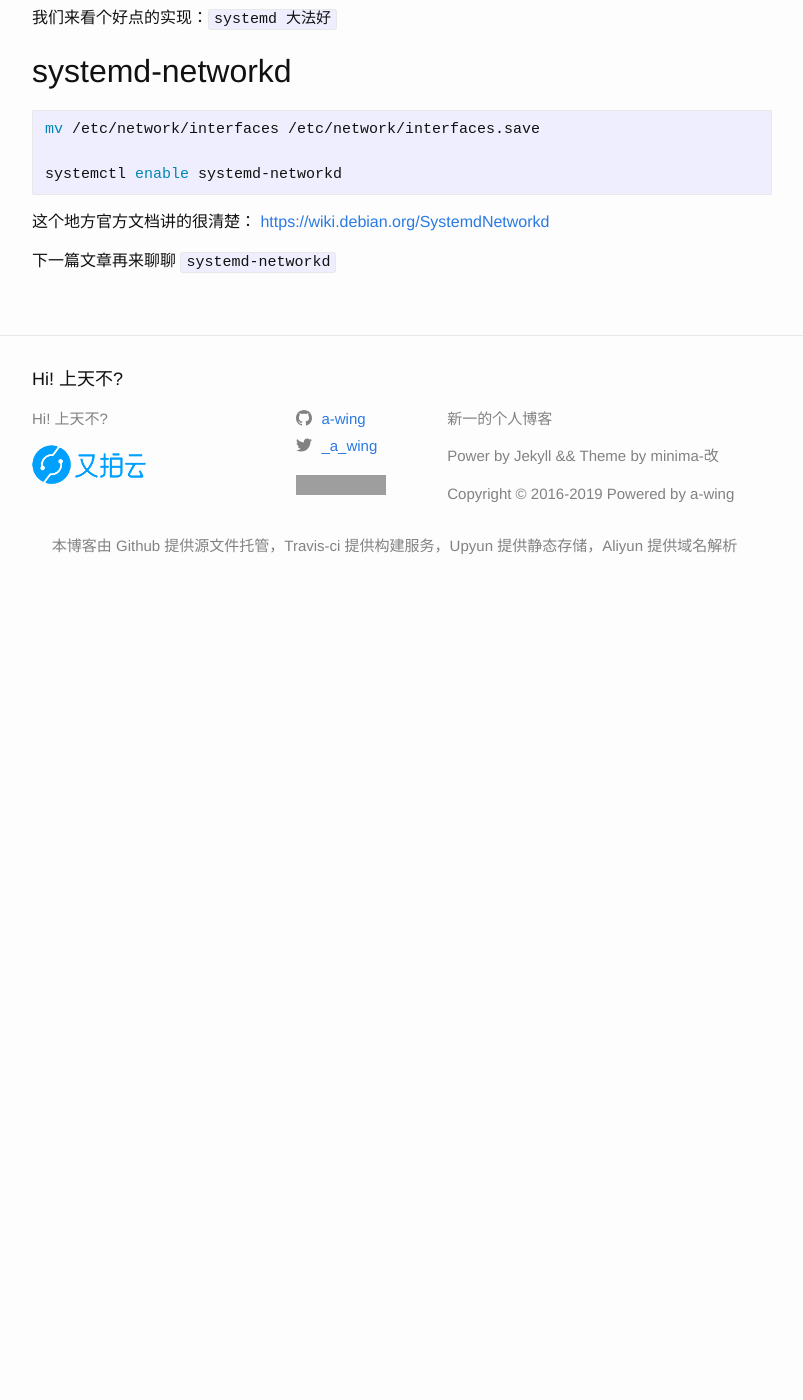
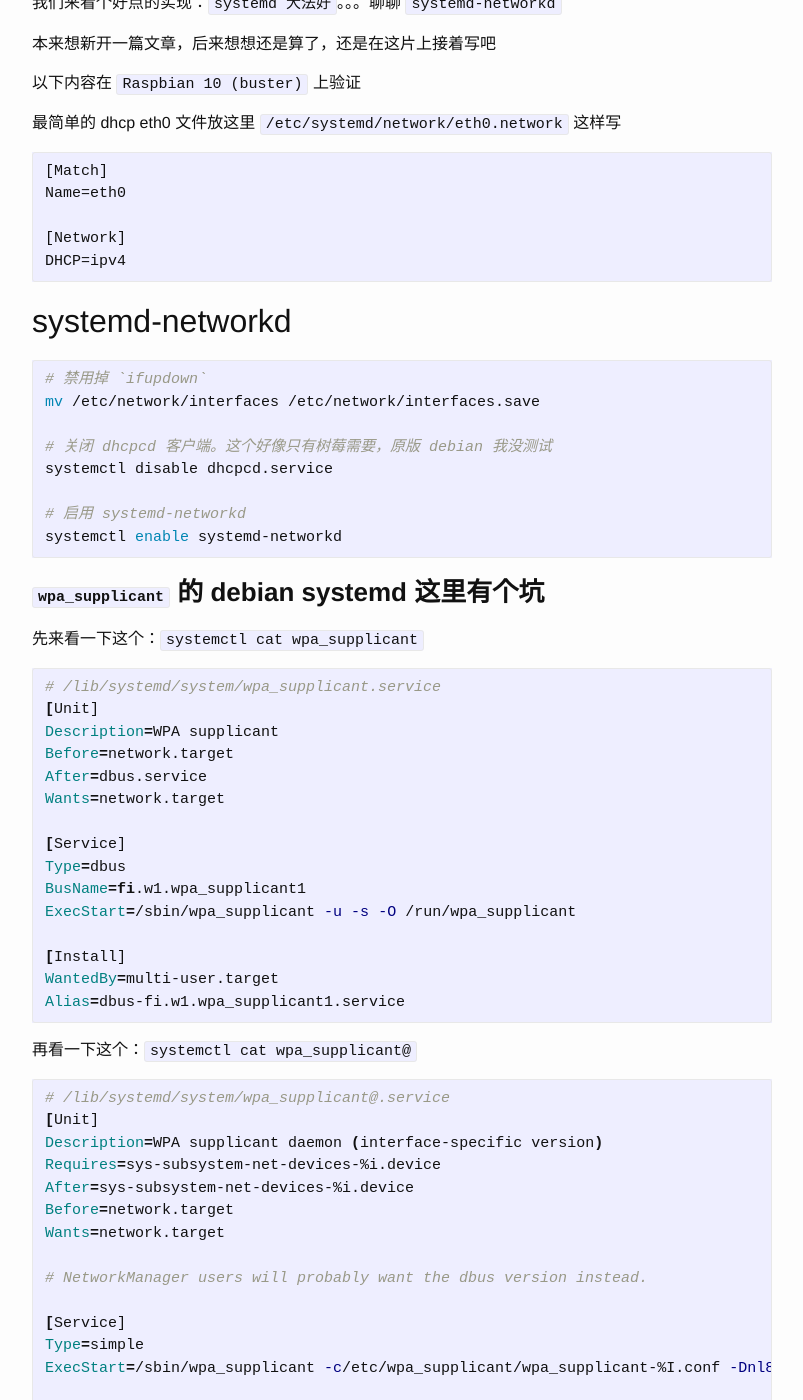
Before and after one commit to a-wing/blog, a Jekyll site: the page built from _posts/2019-04-01-debian_network.md, in a window 1280 px wide and 1400 px high, scrolled down 3943 px. Shown: the whole window, without its empty margins (238-1041 px from the left). Built offline with Jekyll 4.4.1, drawn with Linux system fonts in a browser that asks for light colours; comment, search, counter and statistics services are not loaded; before the commit the page ends 4531 px from its top, so only the background shows below that; some of the changed text lies outside the part shown; grey boxes are pictures that could not be loaded.

Commit message:
Update debian_network

````diff
--- a/_posts/2019-04-01-debian_network.md
+++ b/_posts/2019-04-01-debian_network.md
@@ -161,16 +159,102 @@
 
 > 对的，这是两套网络管理器，搅在一起了。然后同时使用。。。
 
-我们来看个好点的实现：`systemd 大法好`
+以下内容为 2020.02.13 更新
+======
+
+我们来看个好点的实现：`systemd 大法好`。。。聊聊 `systemd-networkd`
+
+本来想新开一篇文章，后来想想还是算了，还是在这片上接着写吧
+
+以下内容在 `Raspbian 10 (buster)` 上验证
+
+最简单的 dhcp eth0 文件放这里 `/etc/systemd/network/eth0.network` 这样写
+```
+[Match]
+Name=eth0
+
+[Network]
+DHCP=ipv4
+```
 
 ## systemd-networkd
-```shell
+```sh
+# 禁用掉 `ifupdown`
 mv /etc/network/interfaces /etc/network/interfaces.save
 
+# 关闭 dhcpcd 客户端。这个好像只有树莓需要，原版 debian 我没测试
+systemctl disable dhcpcd.service
+
+# 启用 systemd-networkd
 systemctl enable systemd-networkd
 ```
 
-这个地方官方文档讲的很清楚： [https://wiki.debian.org/SystemdNetworkd](https://wiki.debian.org/SystemdNetworkd)
+### **`wpa_supplicant` 的 debian systemd 这里有个坑**
 
+先来看一下这个：`systemctl cat wpa_supplicant`
+```sh
+# /lib/systemd/system/wpa_supplicant.service
+[Unit]
+Description=WPA supplicant
+Before=network.target
+After=dbus.service
+Wants=network.target
 
-下一篇文章再来聊聊 `systemd-networkd`
+[Service]
+Type=dbus
+BusName=fi.w1.wpa_supplicant1
+ExecStart=/sbin/wpa_supplicant -u -s -O /run/wpa_supplicant
+
+[Install]
+WantedBy=multi-user.target
+Alias=dbus-fi.w1.wpa_supplicant1.service
+```
+
+再看一下这个：`systemctl cat wpa_supplicant@`
+```sh
+# /lib/systemd/system/wpa_supplicant@.service
+[Unit]
+Description=WPA supplicant daemon (interface-specific version)
+Requires=sys-subsystem-net-devices-%i.device
+After=sys-subsystem-net-devices-%i.device
+Before=network.target
+Wants=network.target
+
+# NetworkManager users will probably want the dbus version instead.
+
+[Service]
+Type=simple
+ExecStart=/sbin/wpa_supplicant -c/etc/wpa_supplicant/wpa_supplicant-%I.conf -Dnl80211,wext -i%I
+
+[Install]
+Alias=multi-user.target.wants/wpa_supplicant@%i.service
+```
+
+我们看到那两个文件是不一样的，不仅仅是一个加个模版变量
+
+如果你使用 `systemd-networkd`，`wpa_supplicant` 服务请使用带模版变量那个（别问我为什么）
+
+```sh
+# 新建个无线连接的配置文件
+cat > /etc/wpa_supplicant/wpa_supplicant-wlan0.conf << EOF
+country=CN
+ctrl_interface=DIR=/var/run/wpa_supplicant GROUP=netdev
+update_config=1
+
+network={
+  ssid="<You SSID>"
+  psk="<You Pass>"
+}
+
+EOF
+
+# 禁用掉 wpa_supplicant 服务
+systemctl disable wpa_supplicant.service
+
+# 用这个服务运行
+systemctl enable wpa_supplicant@wlan0.service
+```
+
+这个地方 Debian 的官方文档讲的很清楚： [SystemdNetworkd](https://wiki.debian.org/SystemdNetworkd)
+
+详细参数可以用`man systemd.network` 来看，也可以看这里：[man systemd.network](https://manpages.debian.org/buster/systemd/systemd.network.5.en.html)
````
Also changed, not shown: other parts of _posts/2019-04-01-debian_network.md (+0 -2 lines).
